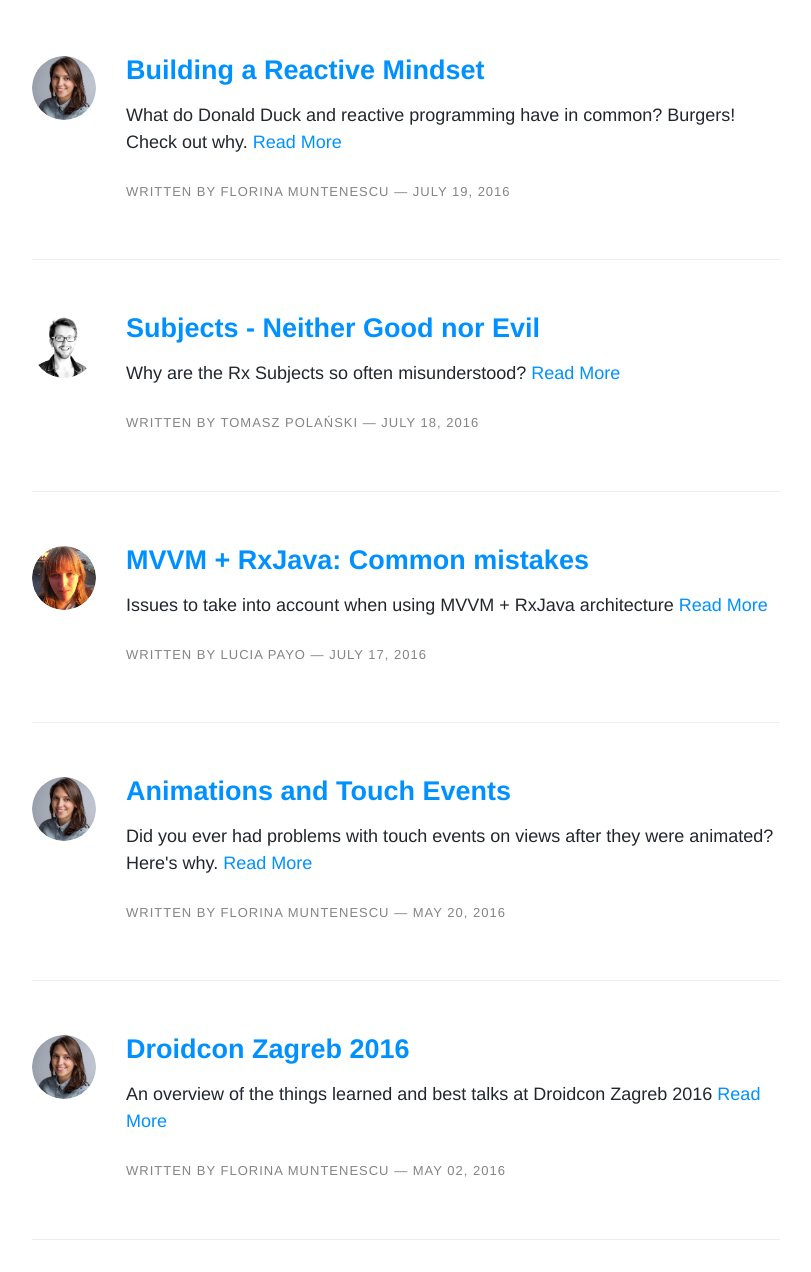
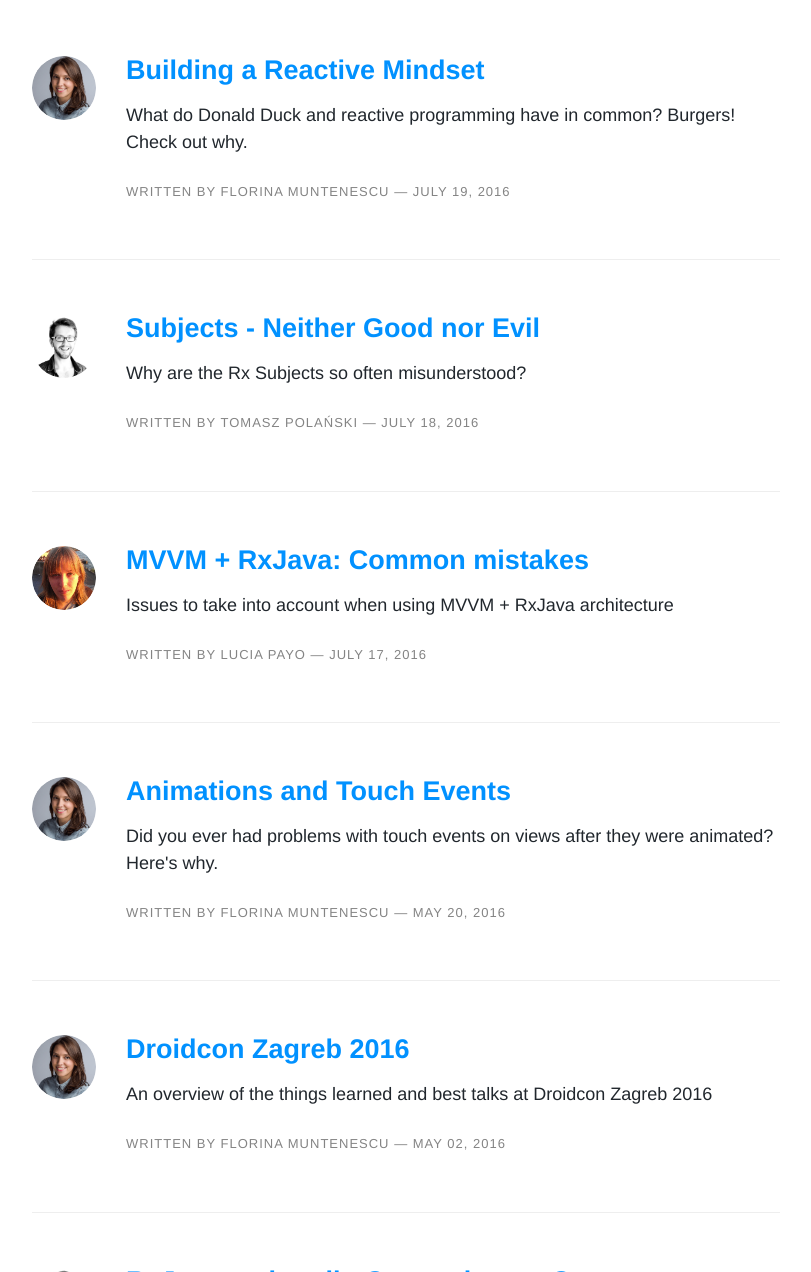
Before and after one commit to upday/upday.github.io, a Jekyll site: the page built from index.html, in a window 1280 px wide and 1400 px high, scrolled down 281 px, cut to the strip 128-1400 px from the top of the window. Shown: the whole strip, without its empty margins (234-1045 px from the left). Built offline with Jekyll 4.4.1, drawn with Linux system fonts in a browser that asks for light colours; nearby versions of some CDN libraries; some web fonts are replaced; comment, search, counter and statistics services are not loaded; some of the changed lines change nothing that is shown.

Commit message:
Improve showing "Read more" link.
When excerpt is longer than 100 characters "Read more" link is shown.

```diff
--- a/index.html
+++ b/index.html
@@ -30,7 +30,8 @@ layout: page
      {% if site.data.authors[post.author].avatar %}<img src="/images/{{ site.data.authors[post.author].avatar }}" class="avatar">{% endif %}
     <div>
       <h2 class="title"><a href="{{ post.url }}" rel="prefetch">{{ post.title }}</a></h2>
-      <p>{{ post.excerpt | remove: '<p>' | remove: '</p>' }} <a href="{{ post.url }}" rel="prefetch">Read More</a></p>
+      {% capture excerpt_length %}{{ post.excerpt | size | minus: 100 }}{% endcapture %}
+      <p>{{ post.excerpt | remove: '<p>' | remove: '</p>' }} {% unless excerpt_length contains '-' %}<a href="{{ post.url }}" rel="prefetch">Read More</a>{% endunless %}</p>
       <div class="meta">
         Written By <address>{{ site.data.authors[post.author].name }}</address> &mdash;
         <time pubdate datetime="{{ post.date | date: "%Y-%d-%B" }}" title="{{ post.date | date: "%B %d, %Y" }}">{{ post.date | date: "%B %d, %Y" }}</time>
```
